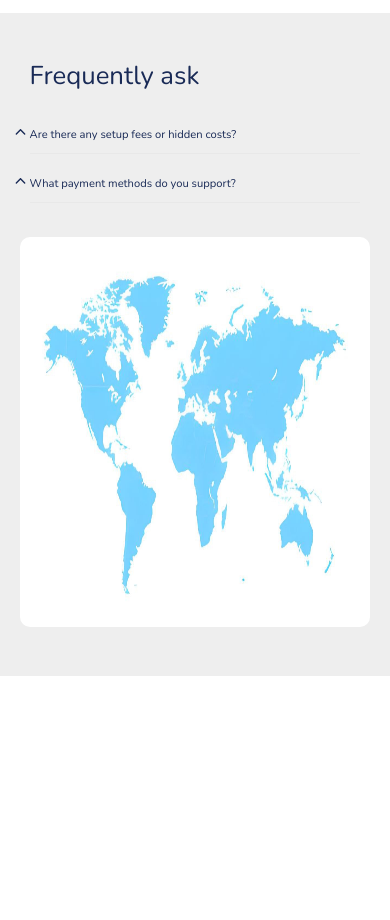
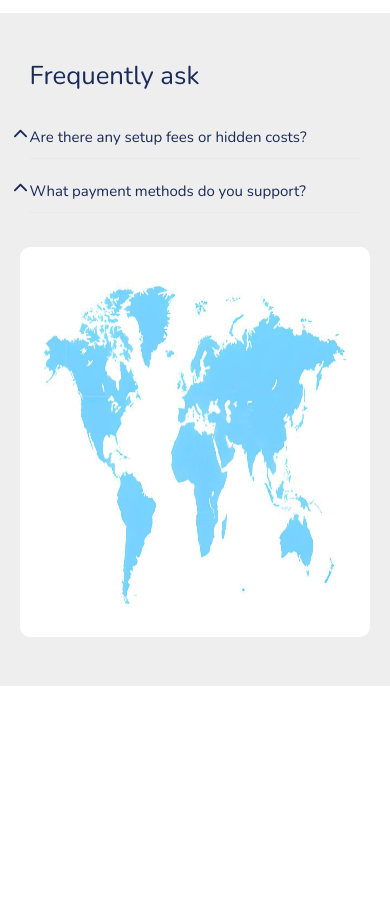
Before and after one commit to Smashsuez/z, a Next.js app: page / in a window 390 px wide. Shown: the part 3000-3920 px from the top of the page. Built offline with nearby package versions, Linux system fonts and the light colour scheme; no server answers.

Commit message:
according fnont size

```diff
--- a/app/globals.css
+++ b/app/globals.css
@@ -642,6 +642,11 @@ h1{
   .right img{
       width: 400px;
   }
+  @media screen and (max-width: 991px){
+    .left-content *{
+      font-size: 15px;
+  }
+  }
 }
 @media screen and (max-width: 768px){
   .according{
@@ -678,7 +683,7 @@ h1{
       height: 300px;
   }
   .left-content .collapsible{
-      font-size: 14px;
+      font-size: 15px;
   }
 }
 @media screen and (max-width: 334px){
```
